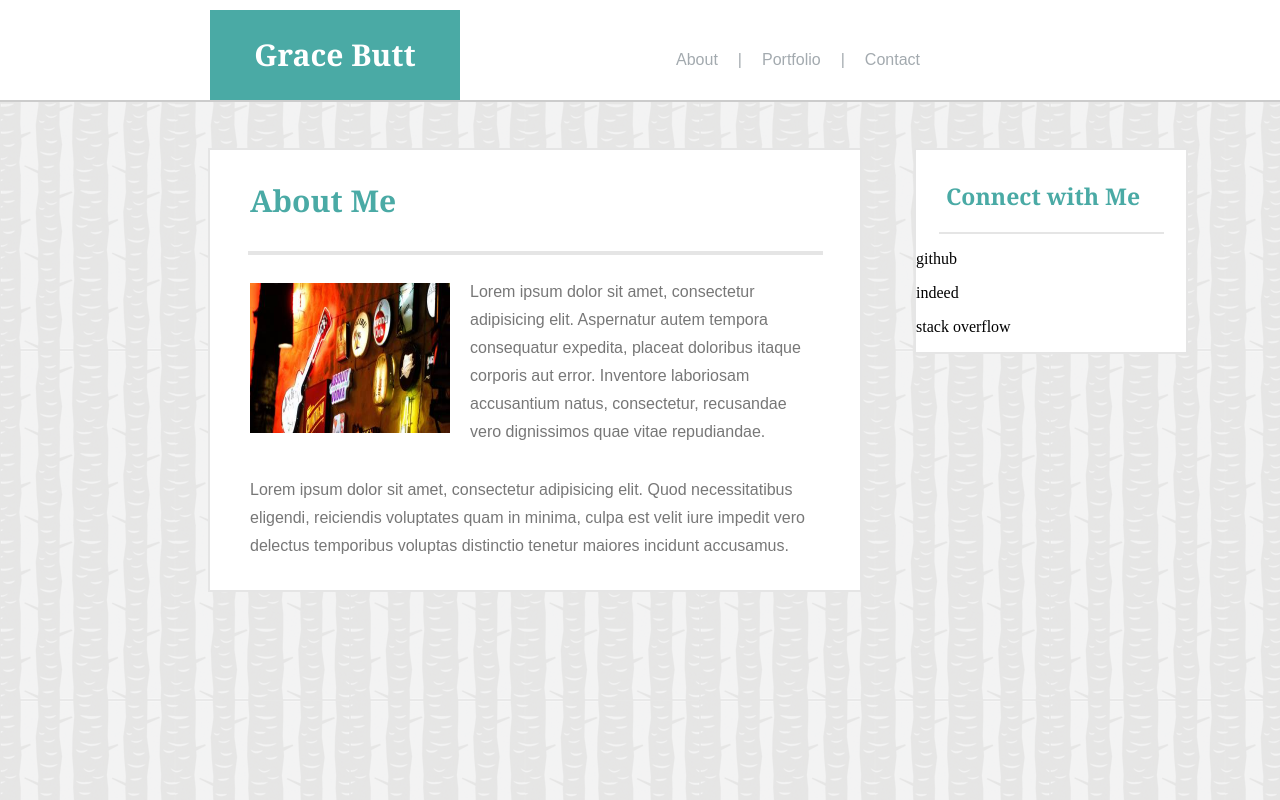
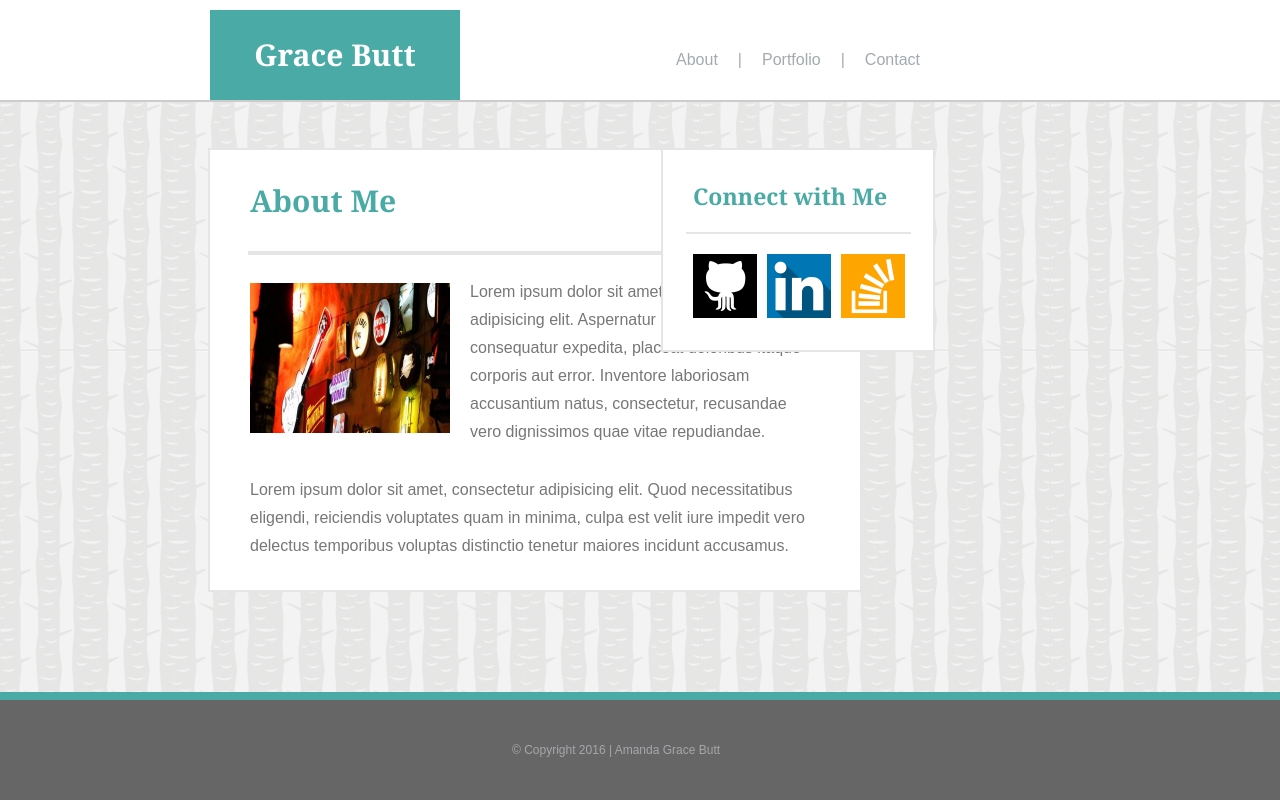
Before and after one commit to ShapeoftheClouds/Basic-Portfolio, a plain HTML site: page index.html in a window 1280 px wide. Drawn offline with Linux system fonts and the light colour scheme.

Commit message:
initial commit

```diff
--- a/assets/css/style.css
+++ b/assets/css/style.css
@@ -83,9 +83,10 @@ h1 {
 
 #sidebox {
 	width: 270px;
+	height: 200px;
 	position: absolute;
-	top: 10px;
-	right: -20px;
+	top: 148px;
+	right: 345px;
 	float: left;
 	background-color:#fff;
 	border: 2px solid #e5e5e5;
@@ -122,3 +123,36 @@ h3 {
 	background:#e5e5e5;
 	border-bottom: 1px solid #e5e5e5;
 }
+
+#github {
+	margin: 20px 10px 20px 30px;
+	float: left;
+}
+
+#linkedin {
+	margin: 20px 10px 20px 0px;
+	float: left;
+}
+
+#stackoverflow {
+	margin: 20px 10px 20px 0px;
+	float: left;
+}
+
+#footer {
+	width: 100%;
+	height: 100px;
+	position: fixed;
+	bottom: 0;
+	left: 0;
+	background-color:#666666;
+	border-top: 8px solid #4aaaa5;
+}
+
+#copyright {
+	margin: 40px 40%;
+	font-family: "Arial", "Helvetica Neue", Helvetica, sans-serif;
+	font-size: 12px;
+	line-height: 175%;
+	color: #a7a7ab;
+}
--- a/index.html
+++ b/index.html
@@ -44,20 +44,36 @@
 				<p class="maintext">Lorem ipsum dolor sit amet, consectetur adipisicing elit. Quod necessitatibus eligendi, reiciendis voluptates quam in minima, culpa est velit iure impedit vero delectus temporibus voluptas distinctio tenetur maiores incidunt accusamus.</p>
 
 			</div>
+		</div>
 
 		<!--Side Box-->
 		<div id="sidebox">
 			<h3>Connect with Me</h3>
 
 			<div id="smalldivider"></div>
-			<p>github</p>
-			<p>indeed</p>
-			<p>stack overflow</p>
+
+			<div id="github">
+			<img src="assets/images/github.png" alt="GitHub Link" style="width:64px;height:64px;">
+			</div>
+
+			<div id="linkedin">
+			<img src="assets/images/linkedin.png" alt="Linkedin Link" style="width:64px;height:64px;">
+			</div>
+
+			<div id="stackoverflow">
+			<img src="assets/images/stackoverflow.png" alt="StackOverflow Link" style="width:64px;height:64px;">
+			</div>
+
 		</div>
 
 	</div>
 </div>
 
+	<!--Footer-->
+	<div id="footer">
+	<p id="copyright">&copy; Copyright 2016 | Amanda Grace Butt</p>
+	</div>
+
 </body>
 
 </html>
```
Also changed, not shown: assets/images/github.png (added), assets/images/linkedin.png (added), assets/images/stackoverflow.png (added).
